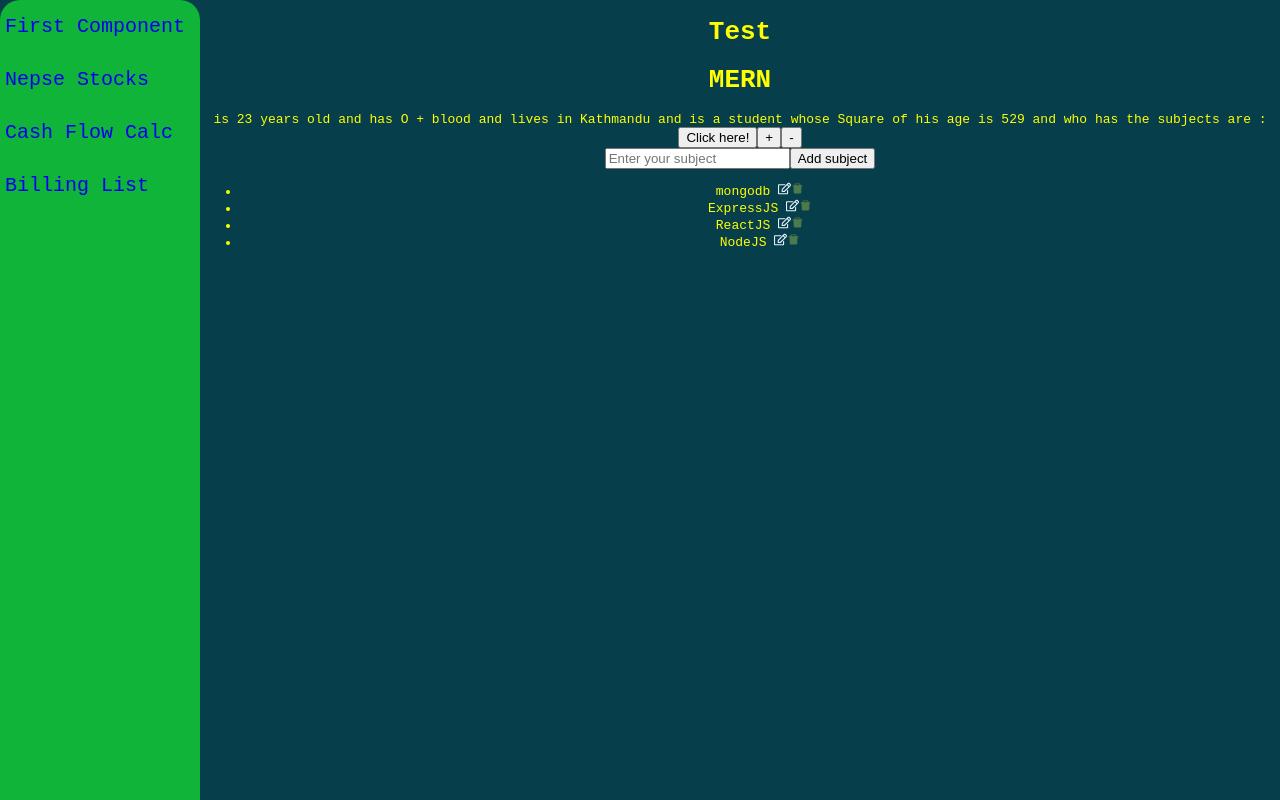
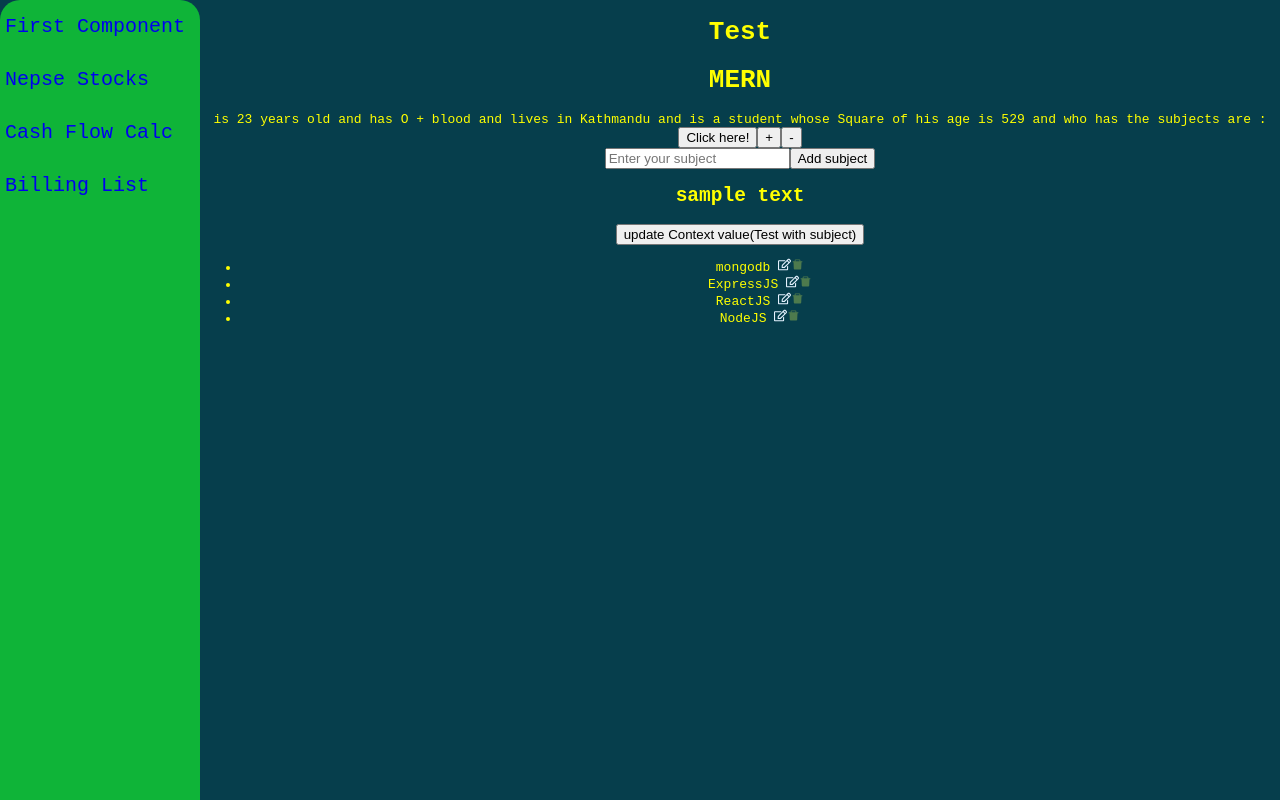
Before and after one commit to Prajwol2058/React, a React (Create React App) app: page /first in a window 1280 px wide. Shown: the top 800 px of the page. Built offline with nearby package versions, Linux system fonts and the light colour scheme.

Commit message:
update Context value(Test with subject)

```diff
--- a/src/components/FirstComponent.js
+++ b/src/components/FirstComponent.js
@@ -89,6 +89,11 @@ const FirstComponent = ({
           </button>
         )}
       </p>
+      <h2> {testTheProvider.sampleState.test} </h2>
+      <button id="test" onClick={(e) => testTheProvider.updateTest(subject)}>
+        {" "}
+        update Context value(Test with subject)
+      </button>
       <ul>
         {subs.map((s, index) => (
           // key needs to be provided for a list as during array use all the elements must be provided a unique key
```
